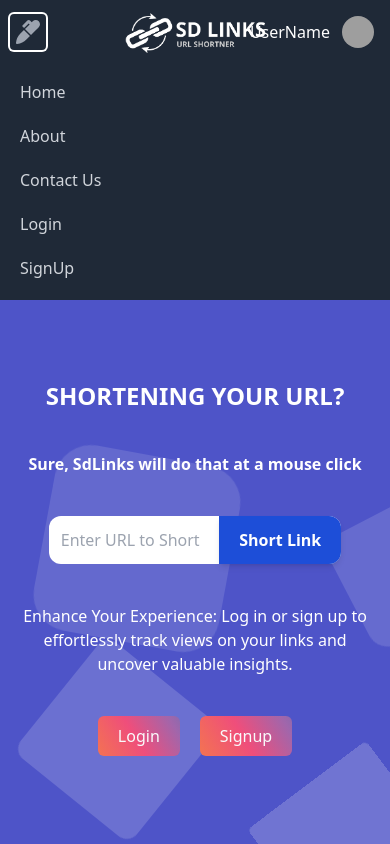
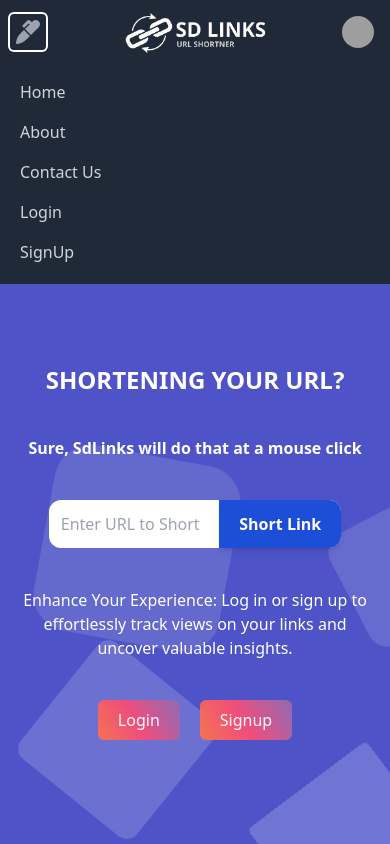
Before and after one commit to sbsidd17/link-shortner-client, a React (Create React App) app: page / in a window 390 px wide. Both pictures are taken after a click on the button "Open main menu". Built offline with nearby package versions, Linux system fonts and the light colour scheme; grey boxes are pictures that could not be loaded.

Commit message:
Update Navbar.jsx

```diff
--- a/src/components/Navbar.jsx
+++ b/src/components/Navbar.jsx
@@ -98,7 +98,7 @@
               </div>
               <div className="absolute inset-y-0 right-0 flex items-center pr-2 sm:static sm:inset-auto sm:ml-6 sm:pr-0">
                 <div>
-                  <h2 className="text-white">{name}</h2>
+                  <h2 className="text-white hidden md:block">{name}</h2>
                 </div>
 
                 {/* Profile dropdown */}
@@ -209,6 +209,9 @@
           <Disclosure.Panel className="sm:hidden">
             <div className="space-y-1 px-2 pb-3 pt-2">
               {navigation.map((item) => (
+               <Link
+                 to={item.href}
+                 >
                 <Disclosure.Button
                   key={item.name}
                   as="Link"
@@ -224,6 +227,7 @@
                 >
                   {item.name}
                 </Disclosure.Button>
+                 </Link>
               ))}
             </div>
           </Disclosure.Panel>
```
